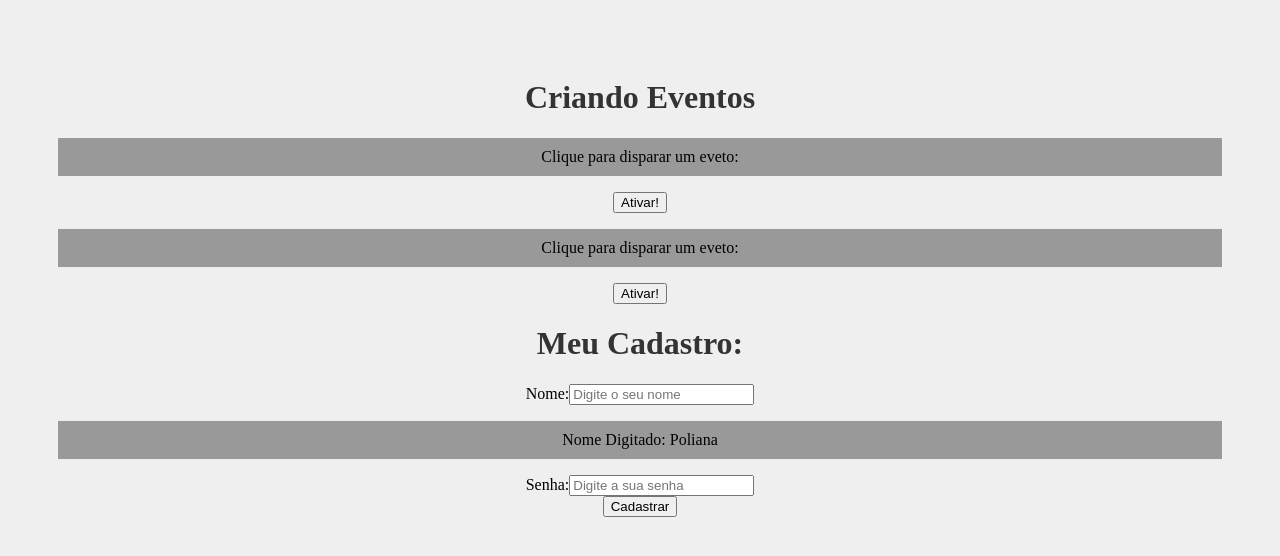
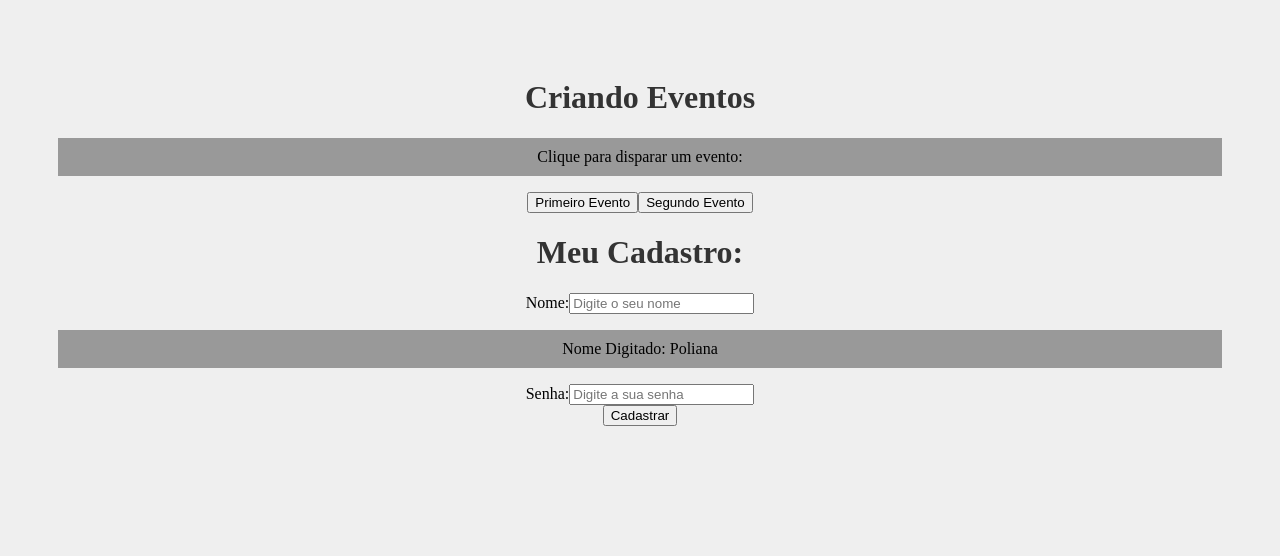
Before and after one commit to PolianaCSousa/CursoReactJS, a React (Create React App) app in the folder Arquivos/meu-projeto/: page / in a window 1280 px wide. Shown: the top 556 px of the page. Built offline with nearby package versions, Linux system fonts and the light colour scheme.

Commit message:
Passando métodos por props

```diff
--- a/Arquivos/meu-projeto/src/App.js
+++ b/Arquivos/meu-projeto/src/App.js
@@ -9,7 +9,6 @@
     <div className="App">
       <h1>Criando Eventos</h1>
       <Eventos numero={1}/>
-      <Eventos numero={2}/>
       <Form/>
     </div>
 
--- a/Arquivos/meu-projeto/src/components/Eventos.js
+++ b/Arquivos/meu-projeto/src/components/Eventos.js
@@ -1,13 +1,23 @@
-function Eventos ({numero}){
+
+//é possível passar métodos pelo props tambem. Ou seja, eu posso passar um método que foi definido no componente pai, para o filho executá-la
+
+import Button from './evento/Button'
+
+function Eventos (){
 
     function meuEvento(){
-        console.log(`Opa, fui ativado! ${numero}`)
+        console.log(`Ativando o Primeiro Evento!`)
+    }
+
+    function segundoEvento(){
+        console.log(`Ativando o Segundo Evento!`)
     }
 
     return(
         <div>
-            <p>Clique para disparar um eveto:</p>
-            <button onClick={meuEvento}>Ativar!</button>
+            <p>Clique para disparar um evento:</p>
+            <Button event={meuEvento} text="Primeiro Evento"/>
+            <Button event={segundoEvento} text="Segundo Evento"/>
         </div>
     )
 }
--- /dev/null
+++ b/Arquivos/meu-projeto/src/components/evento/Button.js
@@ -0,0 +1,5 @@
+function Button(props){
+    return <button onClick={props.event}>{props.text}</button>
+}
+
+export default Button
```
